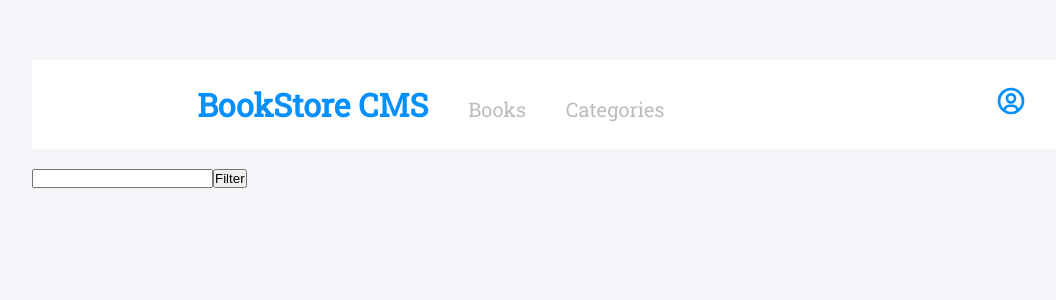
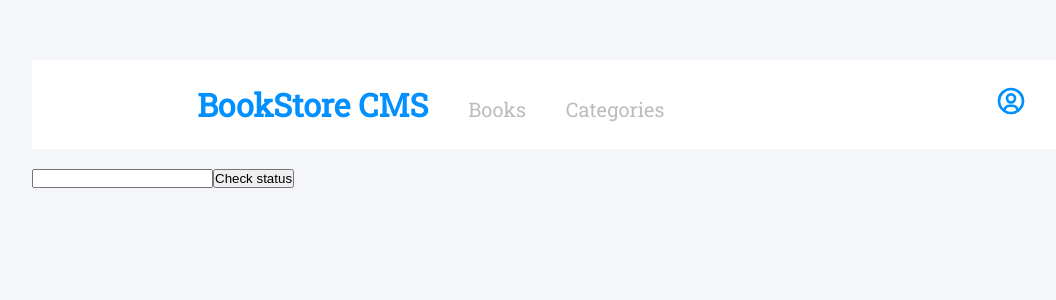
Before and after one commit to The-Normal-One1/bookstore, a React (Create React App) app: page /category in a window 1280 px wide. Shown: the top 300 px of the page, without its empty margins (28-1084 px from the left). Built offline with nearby package versions, Linux system fonts and the light colour scheme.

Commit message:
Rename the button

```diff
--- a/src/components/books/categories.js
+++ b/src/components/books/categories.js
@@ -8,7 +8,7 @@ function Category() {
 
   const filterHandler = () => {
     setFilterResult(
-      filterResult.map((item) => item.country.includes(searchField)),
+      filterResult.map((item) => item.country.includes(searchField))
     );
   };
 
@@ -20,7 +20,7 @@ function Category() {
         onChange={(e) => setSearchField(e.target.value)}
       />
       <button className="cat" type="button" onClick={filterHandler}>
-        Filter
+        Check status
       </button>
     </div>
   );
```
